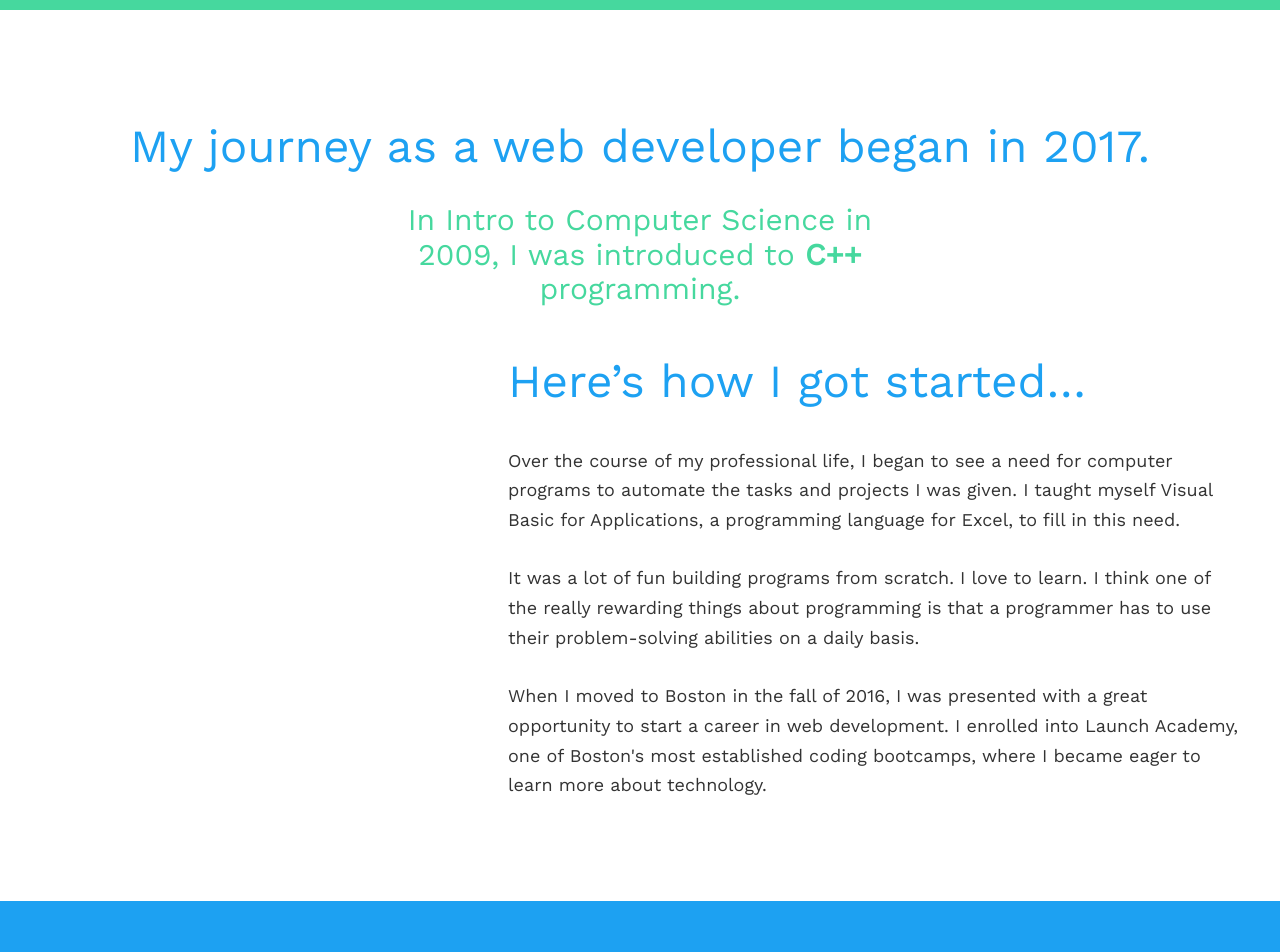
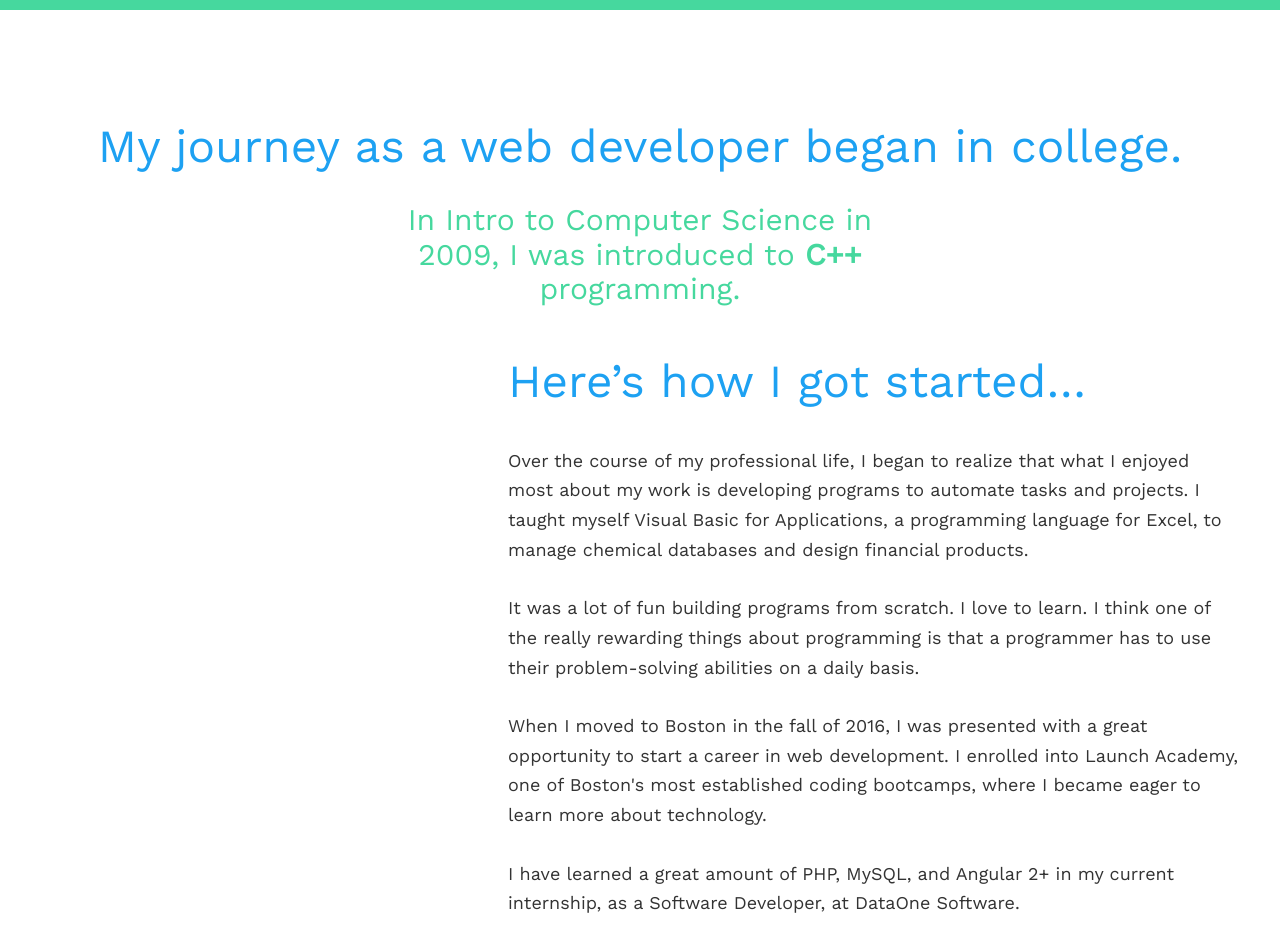
Before and after one commit to seanwbrooks/portfolio, a website: page app/index.html in a window 1280 px wide. Shown: the part 440-1392 px from the top of the page. Drawn offline with nearby package versions, Linux system fonts and the light colour scheme; files whose address does not match are found by name.

Commit message:
Update profile

```diff
--- a/app/index.html
+++ b/app/index.html
@@ -59,7 +59,7 @@
 
   <div id="my-beginning" class="page-section" data-matching-link="#my-beginning-link">
     <div class="wrapper">
-      <h2 class="headline headline--centered headline--light headline--b-margin-small">My journey as a web developer began in 2017.</h2>
+      <h2 class="headline headline--centered headline--light headline--b-margin-small">My journey as a web developer began in college.</h2>
       <h3 class="headline headline--centered headline--green headline--small headline--narrow headline--light headline--b-margin-large">In Intro to Computer Science in 2009, I was introduced to <strong>C++</strong> programming.</h3>
 
       <div class="row row--gutters">
@@ -69,9 +69,10 @@
         <div class="row__medium-8 row__medium-8--smaller">
           <div class="generic-content-container">
             <h2 class="headline headline--no-t-margin">Here&rsquo;s how I got started&hellip;</h2>
-            <p>Over the course of my professional life, I began to see a need for computer programs to automate the tasks and projects I was given.  I taught myself Visual Basic for Applications, a programming language for Excel, to fill in this need.</p>
+            <p>Over the course of my professional life, I began to realize that what I enjoyed most about my work is developing programs to automate tasks and projects.  I taught myself Visual Basic for Applications, a programming language for Excel, to manage chemical databases and design financial products.</p>
             <p>It was a lot of <strong>fun</strong> building programs from scratch. I love to learn.  I think one of the really rewarding things about programming is that a programmer has to use their problem-solving abilities on a daily basis.</p>
             <p>When I moved to Boston in the fall of 2016, I was presented with a great opportunity to start a career in web development. I enrolled into Launch Academy, one of Boston's most established coding bootcamps, where I became eager to learn more about technology.</p>
+            <p>I have learned a great amount of PHP, MySQL, and Angular 2+ in my current internship, as a Software Developer, at DataOne Software.</p>
           </div>
         </div>
       </div>
@@ -132,7 +133,7 @@
             </div>
             <h3 class="bio__title">Sean Brooks</h3>
             <h4 class="bio__subtitle">Web Developer</h3>
-            <p>&ldquo;I have a long track record of improving company workflow and self-motivated learning. I was inspired by technology in college when I took a course in C++ programming. My coding bootcamp experience at Launch Academy in Boston, Massachusetts is a great example of how I thrive in a fast-paced, intensive learning environment.&rdquo;</p>
+            <p>&ldquo;I have a long track record of improving company workflow and self-motivated learning. I was inspired by technology in college when I took a course in C++ programming. My coding bootcamp experience at Launch Academy, in Boston, is a great example of how I thrive in a fast-paced, intensive learning environment.&rdquo;</p>
           </div>
         </div>
         <div class="row__large-4">
```
